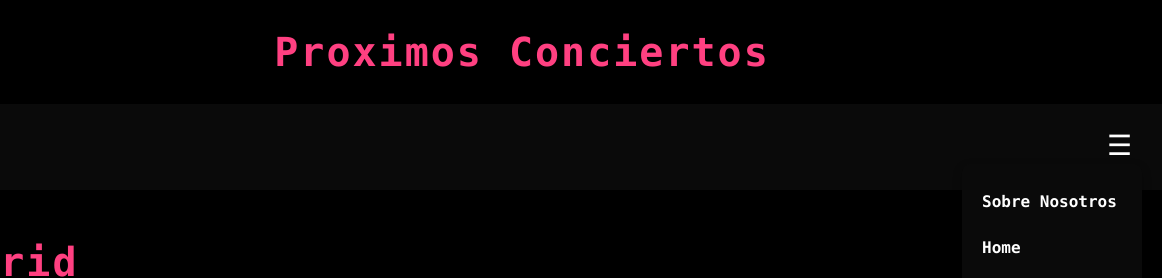
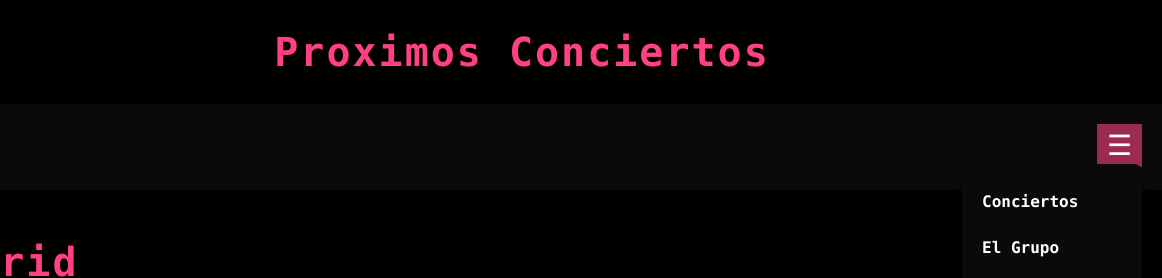
Before and after one commit to felaks03/Web_Corporativa, a plain HTML site: page areas.html in a window 1280 px wide. In both pictures the pointer is over the element 1237 px from the left and 145 px from the top of the page. Shown: the top 278 px of the page, 118-1280 px from the left. Drawn offline with Linux system fonts and the light colour scheme.

Commit message:
Arreglos en los styles y form

```diff
--- a/areas.html
+++ b/areas.html
@@ -19,8 +19,8 @@
     <div class="menu-contenedor">
       <span class="menu-icon">☰</span>
       <ul class="menu">
-        <li><a href="quienes.html">Sobre Nosotros</a></li>
-        <li><a href="index.html">Home</a></li>
+        <li><a href="areas.html">Conciertos</a></li>
+        <li><a href="quienes.html">El Grupo</a></li>
         <li><a href="Formulario.html">Club de Fans</a></li>
       </ul>
     </div>
--- a/styles/style.css
+++ b/styles/style.css
@@ -43,7 +43,11 @@ body {
 .icono-casa {
   width: 48px;
   height: auto;
-  filter: brightness(0) invert(1);
+}
+
+.icono-casa:hover{
+  background-color: rgba(255, 64, 129, 0.6);
+  transition: background-color 0.3s ease, border-color 0.3s ease;
 }
 
 /* CONTENEDOR DEL MENÚ */
@@ -57,6 +61,11 @@ body {
   color: white;
   user-select: none;
   padding: 5px 10px;
+}
+
+.menu-icon:hover{
+  background-color: rgba(255, 64, 129, 0.6);
+  transition: background-color 0.3s ease, border-color 0.3s ease;
 }
 
 /* MENÚ OCULTO INICIALMENTE */
@@ -88,6 +97,7 @@ body {
   text-decoration: none;
   color: white;
   font-weight: bold;
+  transition: 0.4s;
 }
 
 .menu li a:hover {
--- a/styles/style_areas.css
+++ b/styles/style_areas.css
@@ -49,10 +49,19 @@
     padding: 5px 10px;
   }
 
+  .menu-icon:hover{
+    background-color: rgba(255, 64, 129, 0.6);
+    transition: background-color 0.3s ease, border-color 0.3s ease;
+  }
+
   .icono-casa {
     width: 48px;
     height: auto;
-    filter: brightness(0) invert(1);
+  }
+
+  .icono-casa:hover{
+    background-color: rgba(255, 64, 129, 0.6);
+    transition: background-color 0.3s ease, border-color 0.3s ease;
   }
 
   .menu {
@@ -82,6 +91,7 @@
     text-decoration: none;
     color: white;
     font-weight: bold;
+    transition: 0.4s;
   }
 
   .menu li a:hover {
--- a/styles/style_form.css
+++ b/styles/style_form.css
@@ -31,8 +31,13 @@ body {
   }
 
   .icono-casa {
-    width: 32px;
+    width: 48px;
     height: auto;
+  }
+
+  .icono-casa:hover{
+    background-color: rgba(255, 64, 129, 0.6);
+    transition: background-color 0.3s ease, border-color 0.3s ease;
   }
 
   /* CONTENEDOR DEL MENÚ */
@@ -46,6 +51,11 @@ body {
     color: white;
     user-select: none;
     padding: 5px 10px;
+  }
+
+  .menu-icon:hover{
+    background-color: rgba(255, 64, 129, 0.6);
+    transition: background-color 0.3s ease, border-color 0.3s ease;
   }
 
   /* MENÚ OCULTO INICIALMENTE */
@@ -77,6 +87,7 @@ body {
     text-decoration: none;
     color: white;
     font-weight: bold;
+    transition: 0.4s;
   }
 
   .menu li a:hover {
@@ -88,6 +99,10 @@ h1 {
     background-color: black;
     text-align: center;
 
+}
+
+.form_container {
+    margin-top: 50px;
 }
 
 form {
@@ -128,6 +143,16 @@ textarea {
     border: 1px solid #ccc;
     border-radius: 6px;
     box-sizing: border-box;
+    transition: background-color 0.3s ease, border-color 0.3s ease;
+}
+
+input[type="text"]:hover,
+input[type="email"]:hover,
+input[type="number"]:hover,
+select:hover,
+textarea:hover{
+    background-color: rgba(255, 64, 129, 0.3);
+    box-shadow: #ff4081;
 }
 
 input[type="submit"],
--- a/styles/style_quienes.css
+++ b/styles/style_quienes.css
@@ -49,10 +49,19 @@ body {
   padding: 5px 10px;
 }
 
+.menu-icon:hover{
+  background-color: rgba(255, 64, 129, 0.6);
+  transition: background-color 0.3s ease, border-color 0.3s ease;
+}
+
 .icono-casa {
   width: 48px;
   height: auto;
-  filter: brightness(0) invert(1);
+}
+
+.icono-casa:hover{
+  background-color: rgba(255, 64, 129, 0.6);
+  transition: background-color 0.3s ease, border-color 0.3s ease;
 }
 
 .menu {
@@ -82,6 +91,7 @@ body {
   text-decoration: none;
   color: white;
   font-weight: bold;
+  transition: 0.4s;
 }
 
 .menu li a:hover {
```
Also changed, not shown: Formulario.html (+3 -1 lines), quienes.html (+1 -1 lines).
